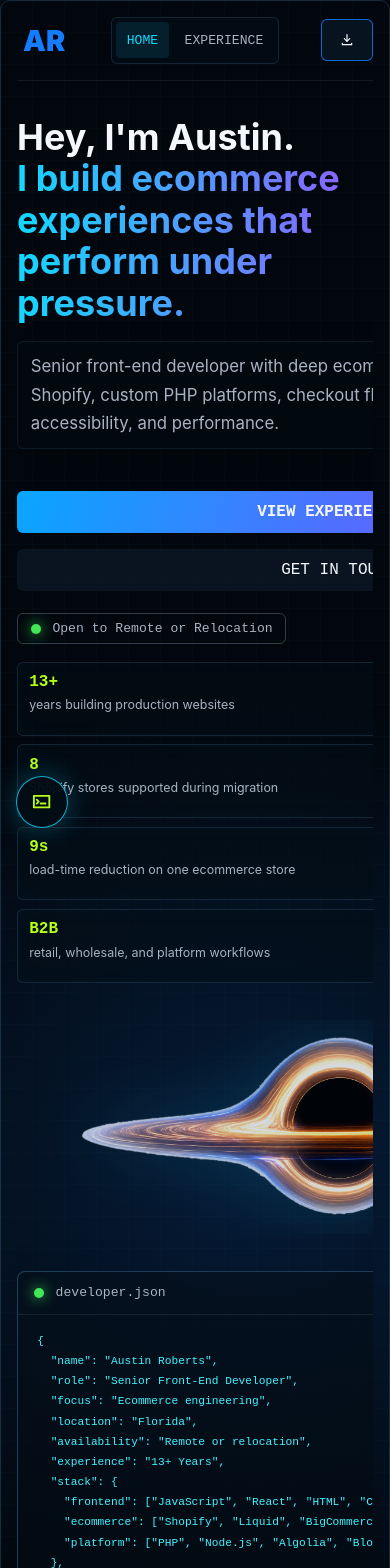
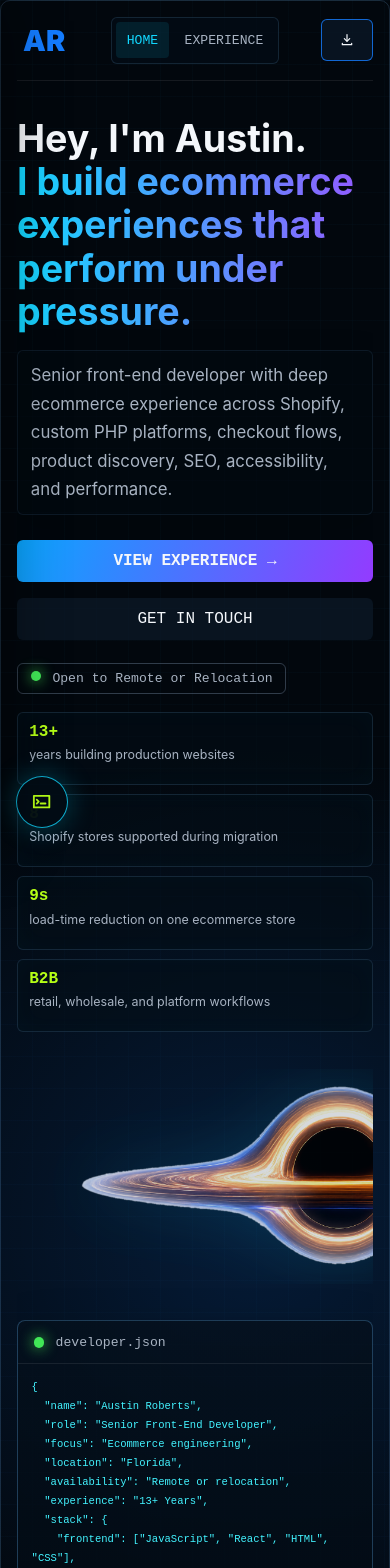
Before and after one commit to austin-roberts/Portfolio, a React (Vite) app: page / in a window 390 px wide. Shown: the top 1568 px of the page. Built offline with nearby package versions, Linux system fonts and the light colour scheme.

Commit message:
Tighten mobile layout

```diff
--- a/src/App.tsx
+++ b/src/App.tsx
@@ -140,6 +140,14 @@ function TerminalPanel({
   const inputValueRef = useRef('');
   const busyRef = useRef(true);
   const messageFlowRef = useRef<MessageFlow | null>(null);
+
+  useEffect(() => {
+    document.body.classList.toggle('terminal-drawer-open', open);
+
+    return () => {
+      document.body.classList.remove('terminal-drawer-open');
+    };
+  }, [open]);
 
   useEffect(() => {
     let cancelled = false;
--- a/src/styles.css
+++ b/src/styles.css
@@ -25,6 +25,11 @@
   box-sizing: border-box;
 }
 
+html,
+body {
+  overflow-x: hidden;
+}
+
 body {
   margin: 0;
   min-width: 320px;
@@ -36,6 +41,10 @@ body {
   background-size: 32px 32px, 32px 32px, auto, auto;
   color: var(--text);
   font-family: var(--font-sans);
+}
+
+body.terminal-drawer-open {
+  overflow: hidden;
 }
 
 button,
@@ -303,6 +312,7 @@ button {
   min-width: 0;
   margin-left: 372px;
   padding: 0 2rem 1.75rem;
+  overflow-x: hidden;
 }
 
 .site-header {
@@ -388,6 +398,10 @@ button {
   overflow: hidden;
 }
 
+.hero > * {
+  min-width: 0;
+}
+
 .hero-copy h1,
 .resume-hero h1 {
   margin: 0;
@@ -395,6 +409,7 @@ button {
   font-size: clamp(2.35rem, 3.7vw, 3.65rem);
   line-height: 1.15;
   letter-spacing: 0;
+  overflow-wrap: break-word;
 }
 
 .hero-copy h1 span {
@@ -539,6 +554,7 @@ button {
 
 .code-card {
   grid-column: 1 / -1;
+  min-width: 0;
   overflow: hidden;
   font-family: var(--font-mono);
 }
@@ -555,6 +571,7 @@ button {
 }
 
 .code-card pre {
+  max-width: 100%;
   overflow: hidden;
   margin: 0;
   padding: 1rem 1.2rem;
@@ -563,6 +580,7 @@ button {
   line-height: 1.8;
   white-space: pre-wrap;
   overflow-wrap: anywhere;
+  word-break: break-word;
 }
 
 .code-footer {
@@ -969,12 +987,28 @@ footer {
 
   .terminal-panel {
     position: fixed;
-    inset: 0 auto 0 0;
+    inset: 0 auto auto 0;
     z-index: 40;
-    width: min(100vw, 30rem);
+    width: 100vw;
+    max-width: 30rem;
     height: 100vh;
+    height: 100dvh;
+    max-height: 100dvh;
     transform: translateX(-105%);
     transition: transform 220ms ease;
+    background:
+      radial-gradient(circle at 0 0, rgba(18, 216, 255, 0.1), transparent 15rem),
+      linear-gradient(180deg, rgba(2, 13, 22, 0.995), rgba(1, 8, 15, 0.995));
+    box-shadow: 20px 0 60px rgba(0, 0, 0, 0.45);
+  }
+
+  .terminal-scroll {
+    min-height: 0;
+    padding-bottom: calc(1rem + env(safe-area-inset-bottom));
+  }
+
+  .terminal-form {
+    padding-bottom: calc(2rem + env(safe-area-inset-bottom));
   }
 
   .terminal-panel.open {
@@ -1022,6 +1056,8 @@ footer {
   .site-main {
     margin-left: 0;
     padding: 0 1rem 5rem;
+    width: 100%;
+    max-width: 100vw;
   }
 
   .site-header {
@@ -1080,11 +1116,41 @@ footer {
   .hero,
   .resume-grid {
     grid-template-columns: 1fr;
+    width: 100%;
   }
 
   .hero-copy h1,
   .resume-hero h1 {
-    max-width: 15ch;
+    max-width: 100%;
+    font-size: clamp(2.15rem, 8vw, 2.85rem);
+  }
+
+  .hero-copy p {
+    display: block;
+    width: 100%;
+    max-width: 100%;
+  }
+
+  .hero-actions button,
+  .hero-actions a {
+    min-width: 0;
+    max-width: 100%;
+    padding: 0.75rem 0.9rem;
+    text-align: center;
+    white-space: normal;
+  }
+
+  .availability {
+    max-width: 100%;
+    align-items: flex-start;
+  }
+
+  .proof-strip,
+  .experience-list,
+  .lower-grid,
+  .contact-grid,
+  .resume-grid {
+    min-width: 0;
   }
 
   .logo-stage {
@@ -1101,7 +1167,8 @@ footer {
     grid-template-columns: 1fr;
   }
 
-  .portrait-placeholder {
+  .portrait-placeholder,
+  .portrait-image {
     width: min(100%, 16rem);
   }
 
@@ -1118,7 +1185,7 @@ footer {
 @media (max-width: 520px) {
   .hero-copy h1,
   .resume-hero h1 {
-    font-size: 2.25rem;
+    font-size: clamp(2rem, 10vw, 2.35rem);
   }
 
   .hero-actions {
@@ -1135,7 +1202,13 @@ footer {
   }
 
   .code-card pre {
-    font-size: 0.7rem;
+    padding: 0.85rem;
+    font-size: 0.66rem;
+  }
+
+  .section-heading {
+    align-items: flex-start;
+    flex-wrap: wrap;
   }
 
   .card-title-row {
```
